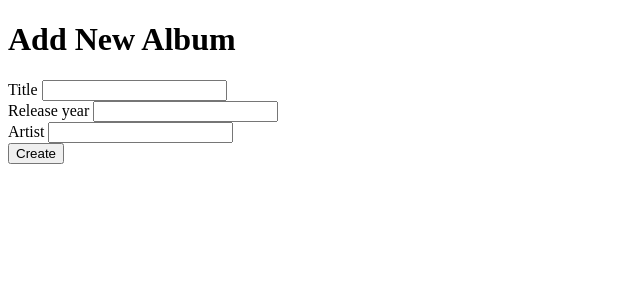
After one commit to PiotrSurowiec90/WEB-APPS, a Flask app: page /albums/create in a window 1280 px wide. The commit adds this page. Shown: the top 300 px of the page, without its empty margins (0-640 px from the left). Run offline with Flask 3, Linux system fonts and the light colour scheme; some libraries are stand-ins or nearby versions.

Commit message:
Adds exercise 03/04 - using forms

```diff
--- a/Phase-03/music_web_app_html/app.py
+++ b/Phase-03/music_web_app_html/app.py
@@ -1,5 +1,5 @@
 import os
-from flask import Flask, request, render_template
+from flask import Flask, request, render_template, redirect, url_for
 from lib.database_connection import get_flask_database_connection
 from lib.album_repository import AlbumRepository
 from lib.album import Album
@@ -10,17 +10,18 @@ from lib.artist_repository import ArtistRepository
 # Create a new Flask app
 app = Flask(__name__)
 
+
 # Albums list view.
-@app.route('/albums', methods = ['GET'])
+@app.route("/albums", methods=["GET"])
 def albums():
     connection = get_flask_database_connection(app)
     repo = AlbumRepository(connection)
     albums = repo.all()
     print(albums)
-    return render_template('music_library/albums.html', albums = albums)
+    return render_template("music_library/albums.html", albums=albums)
 
 
-#Albums detial view
+# Albums detial view
 @app.route("/albums/<int:album_id>")
 def album_detail(album_id):
     connection = get_flask_database_connection(app)
@@ -29,7 +30,7 @@ def album_detail(album_id):
     return render_template("music_library/album_detail.html", album=album)
 
 
-@app.route("/artists", methods = ['GET'])
+@app.route("/artists", methods=["GET"])
 def artist_list():
     connection = get_flask_database_connection(app)
     repo = ArtistRepository(connection)
@@ -38,7 +39,7 @@ def artist_list():
     return render_template("music_library/artist_list.html", artists=artists)
 
 
-@app.route("/artists/<int:artist_id>", methods = ['GET'])
+@app.route("/artists/<int:artist_id>", methods=["GET"])
 def artist_detail(artist_id):
     connection = get_flask_database_connection(app)
     repo = ArtistRepository(connection)
@@ -47,25 +48,50 @@ def artist_detail(artist_id):
     return render_template("music_library/artist_detail.html", artist=artist_obj)
 
 
+@app.route("/albums/create", methods=["GET", "POST"])
+def album_create():
+    connection = get_flask_database_connection(app)
+    album_repo = AlbumRepository(connection)
 
+    if request.method == "GET":
+        return render_template("music_library/album_create.html")
+
+    if request.method == 'POST':
+        new_album = Album(
+            None,
+            request.form.get("title"),
+            request.form.get("release_year"),
+            request.form.get("artist_id"),
+        )
+        if new_album.is_valid():
+            new_album = album_repo.create(new_album)
+            return redirect(url_for("album_detail", album_id=new_album.id))
+
+        else:
+            return render_template(
+                "music_library/album_create.html", errors=new_album.generate_errors()
+            )
 
 
 # == Example Code Below ==
+
 
 # GET /emoji
 # Returns a smiley face in HTML
 # Try it:
 #   ; open http://localhost:5001/emoji
-@app.route('/emoji', methods=['GET'])
+@app.route("/emoji", methods=["GET"])
 def get_emoji():
     # We use `render_template` to send the user the file `emoji.html`
     # But first, it gets processed to look for placeholders like {{ emoji }}
     # These placeholders are replaced with the values we pass in as arguments
-    return render_template('emoji.html', emoji=':)')
+    return render_template("emoji.html", emoji=":)")
+
 
 # This imports some more example routes for you to see how they work
 # You can delete these lines if you don't need them.
 from example_routes import apply_example_routes
+
 apply_example_routes(app)
 
 # == End Example Code ==
@@ -73,5 +99,5 @@ apply_example_routes(app)
 # These lines start the server if you run this file directly
 # They also start the server configured to use the test database
 # if started in test mode.
-if __name__ == '__main__':
-    app.run(debug=True, port=int(os.environ.get('PORT', 5001)))
+if __name__ == "__main__":
+    app.run(debug=True, port=int(os.environ.get("PORT", 5001)))
--- a/Phase-03/music_web_app_html/lib/album_repository.py
+++ b/Phase-03/music_web_app_html/lib/album_repository.py
@@ -17,12 +17,13 @@ class AlbumRepository:
 
     def create(self, new_album):
         query = (
-            "INSERT INTO albums (title, release_year, artist_id) VALUES (%s, %s, %s)"
+            "INSERT INTO albums (title, release_year, artist_id) VALUES (%s, %s, %s) RETURNING id"
         )
-        self._connection.execute(
+        rows = self._connection.execute(
             query, [new_album.title, new_album.release_year, new_album.artist_id]
         )
-
+        new_album.id = rows[0].get('id')
+        return new_album
     def delete(self, album_id):
         query = "DELETE FROM albums WHERE id = %s"
         self._connection.execute(query, [album_id])
--- /dev/null
+++ b/Phase-03/music_web_app_html/templates/music_library/album_create.html
@@ -0,0 +1,27 @@
+{% extends 'music_library/base.html'%}
+
+{% block content %}
+
+<h1>Add New Album</h1>
+{% if errors %}
+<div class="errors">
+    {{ errors }}
+</div>
+{% endif %}
+<form action="" method="POST">
+    <div class="form-control">
+        <label for="title">Title</label>
+        <input type="text" name="title" id="'title">
+    </div>
+    <div class="form-control">
+        <label for="title">Release year</label>
+        <input type="number" name="release_year" id="release_year">
+    </div>
+    <div class="form-control">
+        <label for="title">Artist</label>
+        <input type="number" name="artist_id" id="artist_id">
+    </div>
+    <input type="submit" value="Create">
+</form>
+
+{% endblock %}
--- a/Phase-03/music_web_app_html/templates/music_library/albums.html
+++ b/Phase-03/music_web_app_html/templates/music_library/albums.html
@@ -14,5 +14,5 @@
 
 {% endfor %}
 </ul>
-
+<a href="{{url_for('album_create')}}">Add new album</a>
 {% endblock %}
```
Also changed, not shown: Phase-03/music_web_app_html/lib/album.py (+14 -0 lines), Phase-03/music_web_app_html/tests/test_app.py (+28 -0 lines).
